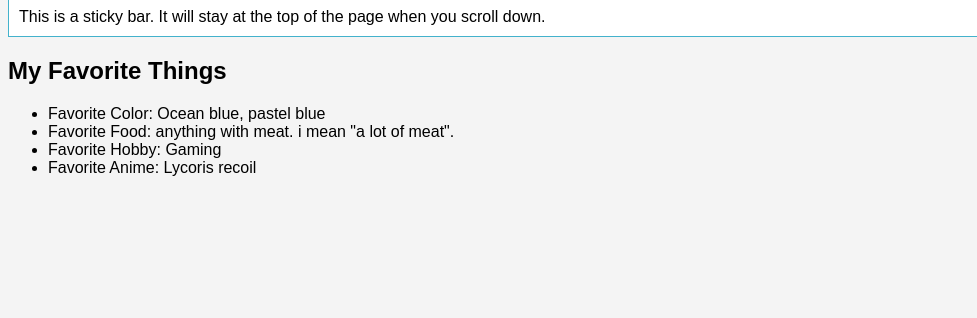
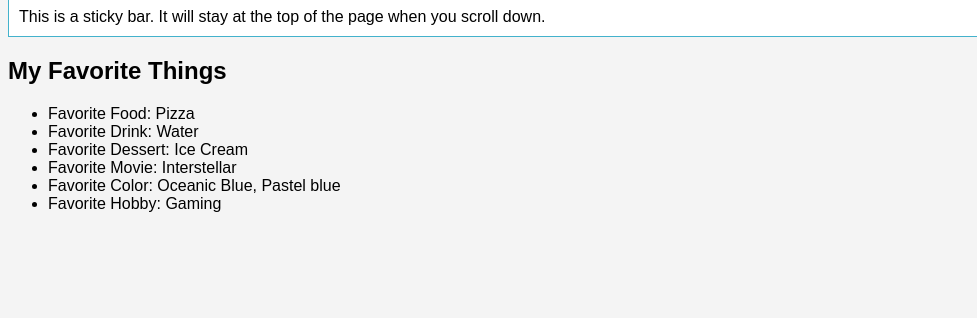
Before and after one commit to SeaThitipat/Port-CENextGen4-, a plain HTML site: page index.html in a window 1280 px wide. Shown: the part 421-739 px from the top of the page, 0-977 px from the left. Drawn offline with Linux system fonts and the light colour scheme.

Commit message:
parsing json to my favorite list

```diff
--- a/index.html
+++ b/index.html
@@ -31,7 +31,7 @@
 
     </div>
     <!-------------Sticky Bar------------------>
-    <div class="stickyBar">
+    <div class="stickyBar"> <!--hover element-->
         <!-- <script src="js/stickyBar.js"></script> -->
          <span id="stickyBarText">This is a sticky bar. It will stay at the top of the page when you scroll down.</span>
     </div>
@@ -43,15 +43,17 @@
                 <h2>My Favorite Things</h2>
             </div>
             <div class="Content"> <!-- i will add another class that will add background color to the content but not now. -->
-                <ul>
-                    <li>Favorite Color: Ocean blue, pastel blue</li>
+                <ul id="favoriteList">
+
+                    <!-- <li>Favorite Color: Ocean blue, pastel blue</li>
                     <li>Favorite Food: anything with meat. i mean "a lot of meat".</li>
                     <li>Favorite Hobby: Gaming</li>
-                    <li>Favorite Anime: Lycoris recoil</li>
+                    <li>Favorite Anime: Lycoris recoil</li> -->
                 </ul>
             </div>
         </div>
         <div class="right-side column"> <!-- right side of page -->
+
             <div class="favImage column">
                 <img src="images/favorite.jpg" alt="Favorite Things" id="favoritePic" class="away-right mini-image">
                 <img src="images/favorite.jpg" alt="Favorite Things" id="favoritePic" class="away-left mini-image">
@@ -59,6 +61,6 @@
             </div>
         </div>
     </div>
-
+<script src="js/favThing.js"></script>
 </body>
 </html>
--- /dev/null
+++ b/js/favThing.js
@@ -0,0 +1,15 @@
+const favoriteList = document.querySelector("#favoriteList");
+
+fetch("data/myData/myData.json")
+    .then((response) => response.text())
+    .then((text) => {
+        const myData = JSON.parse(text);
+        console.log(myData);
+
+        const favoriteThings = myData.favorites;
+        for (const thing of favoriteThings) {
+            const listItem = document.createElement("li");
+            listItem.textContent = `Favorite ${thing["Favorite type"]}: ${thing["Favorite thing"]}`;
+            favoriteList.appendChild(listItem);
+        }
+    });
```
Also changed, not shown: data/myData/myData.json (renamed from data/myData/favoriteThing.json), 1 other file.
